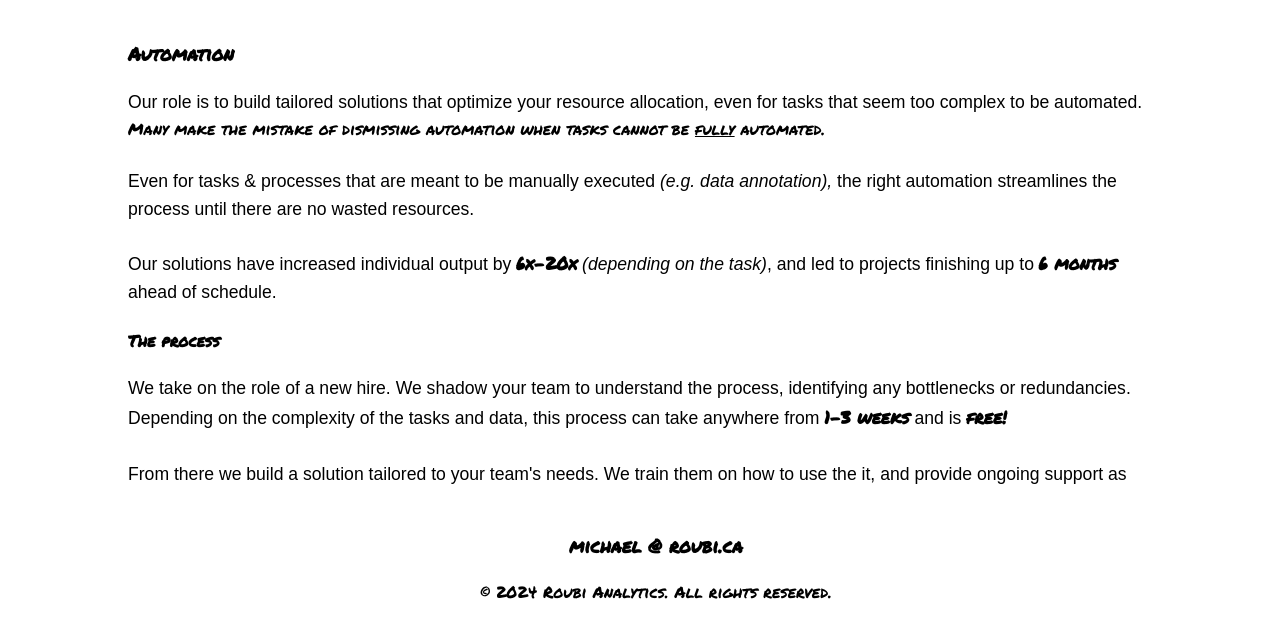
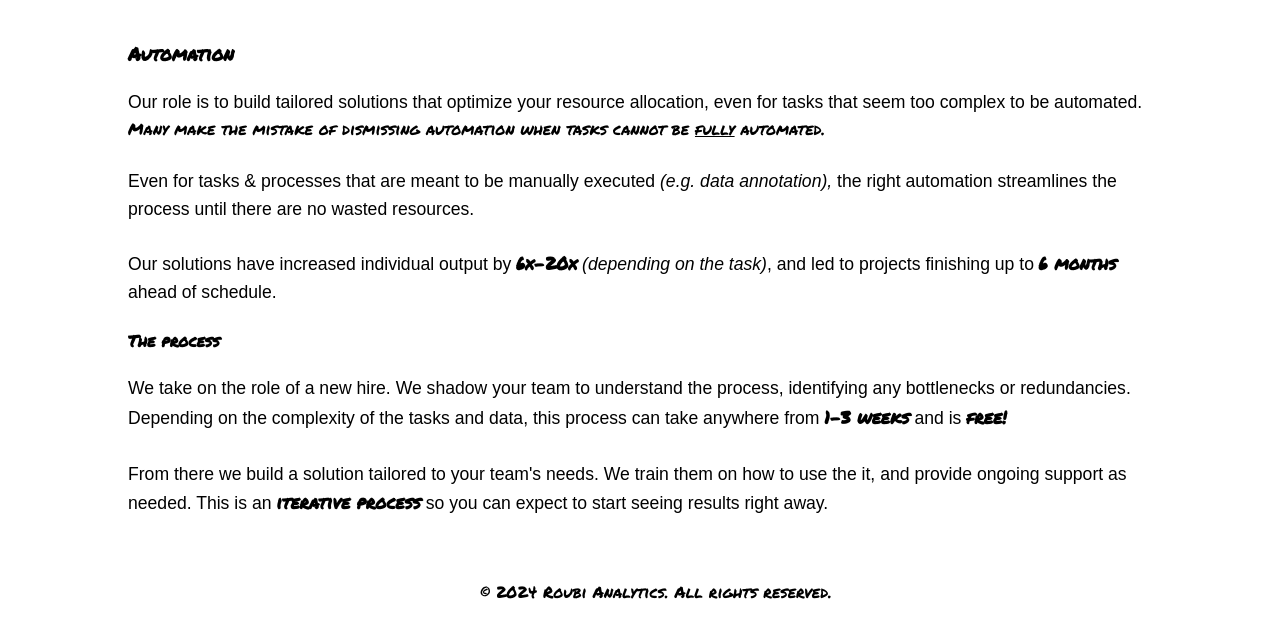
Before and after one commit to msheroubi/roubi.ca, a plain HTML site: page automate.html in a window 1280 px wide. Shown: the part 163-800 px from the top of the page. Drawn offline with Linux system fonts and the light colour scheme.

Commit message:
removed footer contents

```diff
--- a/automate.html
+++ b/automate.html
@@ -117,11 +117,11 @@
                 </p>
     </div>
     <footer>
-        <a href="mailto:michael@roubi.ca">
+        <!-- <a href="mailto:michael@roubi.ca">
             <div class="contact">
                 <h3>michael @ roubi.ca</h3>
             </div>
-        </a>
+        </a> -->
         <p>&copy; 2024 Roubi Analytics. All rights reserved.</p>
     </footer>
 </body>
```
